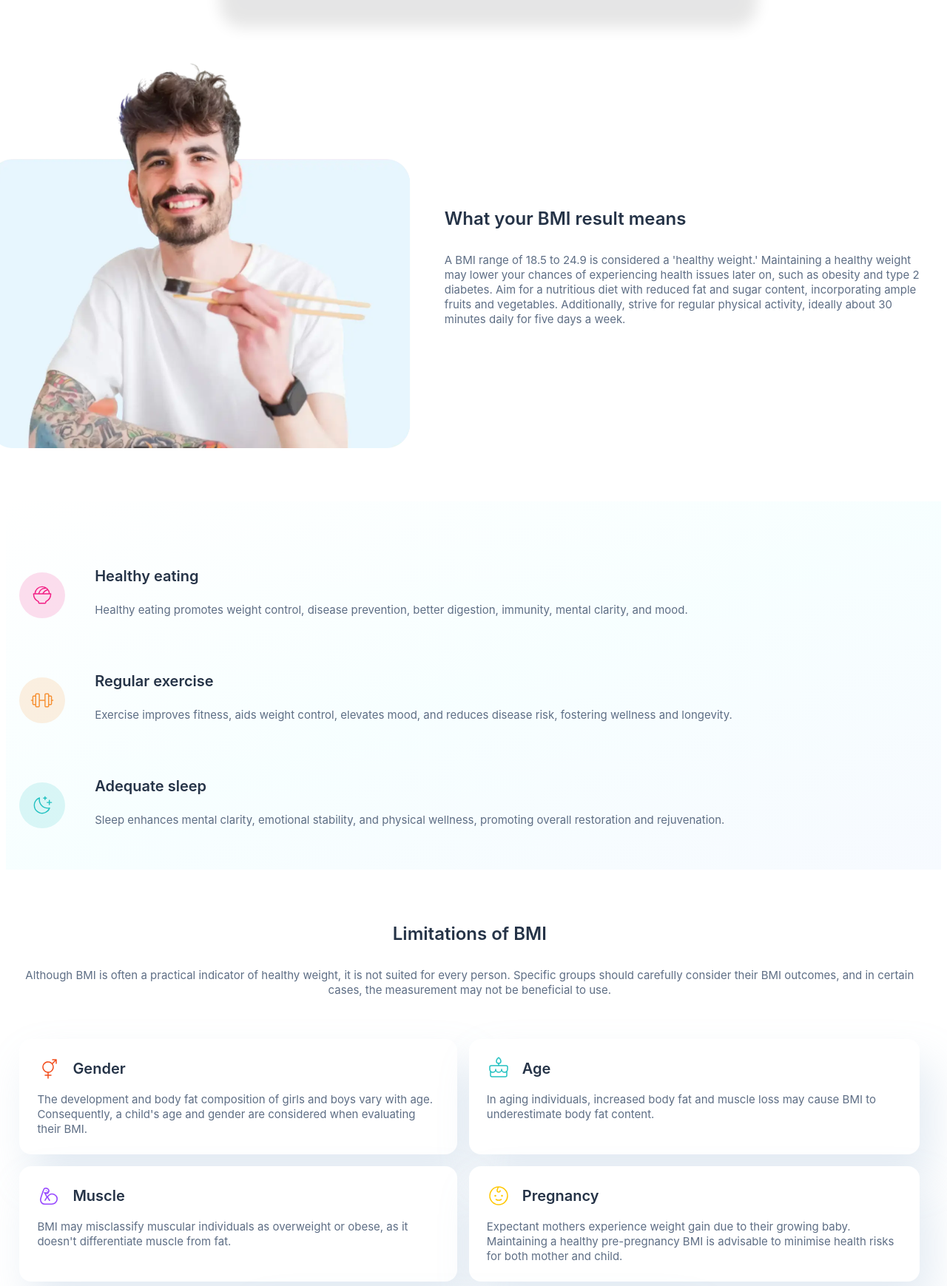
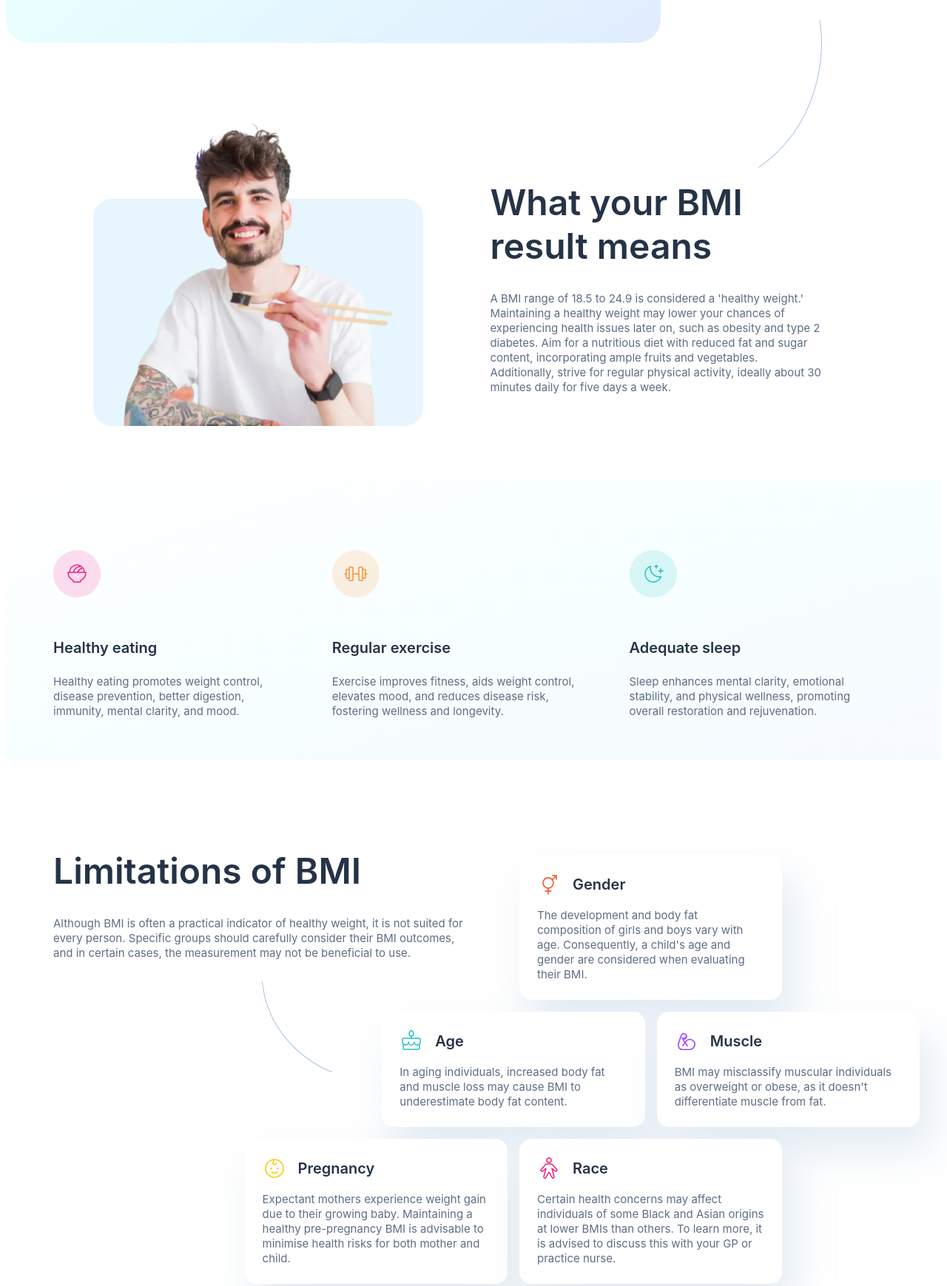
Before and after one commit to JreyIV/frontend-mentor, a plain HTML site: page junior/bmi-calculator/index.html in a window 1280 px wide. Shown: the part 670-2409 px from the top of the page at 74% size. Drawn offline with Linux system fonts and the light colour scheme.

Commit message:
finished bmi calculator challenge

```diff
--- a/junior/bmi-calculator/index.html
+++ b/junior/bmi-calculator/index.html
@@ -144,6 +144,9 @@
         <img src="./assets/images/image-man-eating.webp" alt="man eating" />
       </div>
       <div class="meaning-text">
+        <div class="transition-image">
+          <img src="./assets/images/pattern-curved-line-left.svg" />
+        </div>
         <h2>What your BMI result means</h2>
         <p>
           A BMI range of 18.5 to 24.9 is considered a 'healthy weight.'
@@ -209,6 +212,9 @@
           their BMI outcomes, and in certain cases, the measurement may not be
           beneficial to use.
         </p>
+        <div class="transition-right">
+          <img src="./assets/images/pattern-curved-line-right.svg" alt="" />
+        </div>
       </div>
       <!-- card grid -->
       <div class="limitations-card-grid">
--- a/junior/bmi-calculator/styles.css
+++ b/junior/bmi-calculator/styles.css
@@ -95,7 +95,7 @@ span {
   padding: 1.5rem;
   margin-inline: auto;
   border-radius: 0.75rem;
-  box-shadow: 20px 20px 20px 20px rgba(0, 0, 9, 0.1);
+  box-shadow: 10px 10px 20px 10px rgba(0, 0, 9, 0.05);
   width: calc(100% - 2rem);
   max-width: 686px;
 }
@@ -279,6 +279,14 @@ input[type="radio"]:checked {
 
 /* meaning */
 
+.transition-image {
+  position: absolute;
+  top: clamp(-50%, -60vw, -60%);
+  right: 5%;
+  z-index: -1;
+  display: none;
+}
+
 .meaning {
   display: flex;
   flex-direction: column;
@@ -287,6 +295,8 @@ input[type="radio"]:checked {
 }
 
 .meaning-text {
+  position: relative;
+
   padding-inline: 1.5rem;
 }
 
@@ -350,10 +360,12 @@ input[type="radio"]:checked {
   padding-bottom: 6rem;
   padding-left: 1.15rem;
   padding-right: 1.8rem;
+  position: relative;
 }
 
 .limitations-heading {
   text-align: center;
+  position: relative;
 }
 
 .limitations-heading h2 {
@@ -368,6 +380,13 @@ input[type="radio"]:checked {
   font-size: var(--fs-body);
   margin-top: 2rem;
   line-height: 1.25rem;
+}
+
+.transition-right {
+  position: absolute;
+  left: 50%;
+  bottom: -100%;
+  display: none;
 }
 
 .limitations-card-grid {
@@ -454,7 +473,7 @@ input[type="radio"]:checked {
   }
 }
 
-/********** tablet responsiveness **********/
+/********** tablet version **********/
 
 @media (min-width: 40em) {
   .gradient {
@@ -535,3 +554,125 @@ input[type="radio"]:checked {
       ". race race .";
   }
 }
+
+/********** desktop version **********/
+@media (min-width: 70em) {
+  /* hero */
+  .hero {
+    flex-direction: row;
+    gap: 2rem;
+    margin: 0 auto;
+    height: 100vh;
+  }
+  .hero-content h1 {
+    font-size: var(--fs-heading-xl);
+  }
+  .hero-logo {
+    position: absolute;
+    top: 5%;
+    left: 7%;
+  }
+  .hero-logo > img {
+    width: 64px;
+  }
+  .hero-content {
+    text-align: start;
+    margin-left: clamp(2rem, 5vw, 5rem);
+    max-width: 564px;
+  }
+  .calculator-container {
+    max-width: 564px;
+  }
+  .gradient {
+    width: 70%;
+    height: 90%;
+  }
+
+  /* meaning */
+  .transition-image {
+    display: block;
+  }
+  .meaning {
+    margin-top: 1rem;
+    padding-inline: 8.5rem;
+    gap: 3rem;
+  }
+  .meaning-text > h2 {
+    font-size: var(--fs-heading-l);
+  }
+
+  /* health cards */
+  .health-cards {
+    flex-direction: row;
+    padding-inline: clamp(2rem, 5vw, 140px);
+    gap: 2.5rem;
+  }
+  .health-card {
+    flex-direction: column;
+    align-items: flex-start;
+  }
+  .health-text {
+    margin-top: 1rem;
+  }
+
+  /* limitations */
+  .limitations-heading {
+    text-align: start;
+    max-width: 564px;
+    position: absolute;
+    top: 7.5rem;
+    left: clamp(1rem, 5vw, 7.5rem);
+  }
+
+  .limitations-heading h2 {
+    font-size: var(--fs-heading-l);
+  }
+
+  .limitations-heading p {
+    color: var(--clr-dark-electric-blue);
+    font-weight: var(--fw-regular);
+    font-size: var(--fs-body);
+    margin-top: 2rem;
+    line-height: 1.25rem;
+  }
+
+  .limitations-card-grid {
+    margin-left: auto;
+    grid-template-columns: repeat(3, 1fr);
+    grid-auto-columns: 1fr;
+    max-width: 75%;
+    min-width: 70%;
+  }
+  /* gender */
+  .limitations-card-grid > .limitations-card:nth-child(1) {
+    grid-row: 1/2;
+    grid-column: 3/5;
+  }
+
+  /* age */
+  .limitations-card-grid > .limitations-card:nth-child(2) {
+    grid-row: 2/3;
+    grid-column: 2/4;
+  }
+
+  /* muscle */
+  .limitations-card-grid > .limitations-card:nth-child(3) {
+    grid-row: 2/3;
+    grid-column: 4/6;
+  }
+
+  /* pregnancy */
+  .limitations-card-grid > .limitations-card:nth-child(4) {
+    grid-row: 3/4;
+    grid-column: 1/3;
+  }
+
+  /* race */
+  .limitations-card-grid > .limitations-card:nth-child(5) {
+    grid-row: 3/4;
+    grid-column: 3/5;
+  }
+  .transition-right {
+    display: block;
+  }
+}
```
